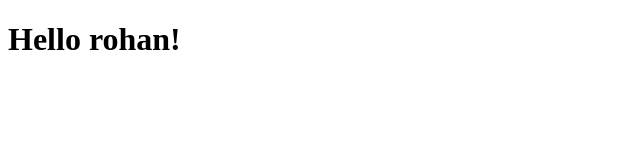
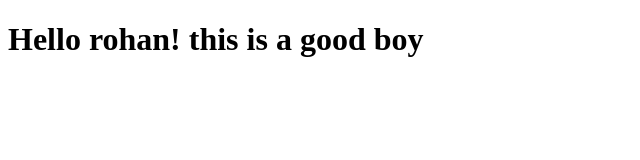
Before and after one commit to rohanindaragi/coursera, a plain HTML site: page site/index.html in a window 1280 px wide. Shown: the whole page, without its empty margins (0-640 px from the left). Drawn offline with Linux system fonts and the light colour scheme.

Commit message:
Small addition to our page content.

```diff
--- a/site/index.html
+++ b/site/index.html
@@ -4,6 +4,6 @@
         <title>Rohan</title>
     </head>
     <body>
-        <h1>Hello rohan!</h1>
+        <h1>Hello rohan! this is a good boy</h1>
     </body>
 </html>
```
